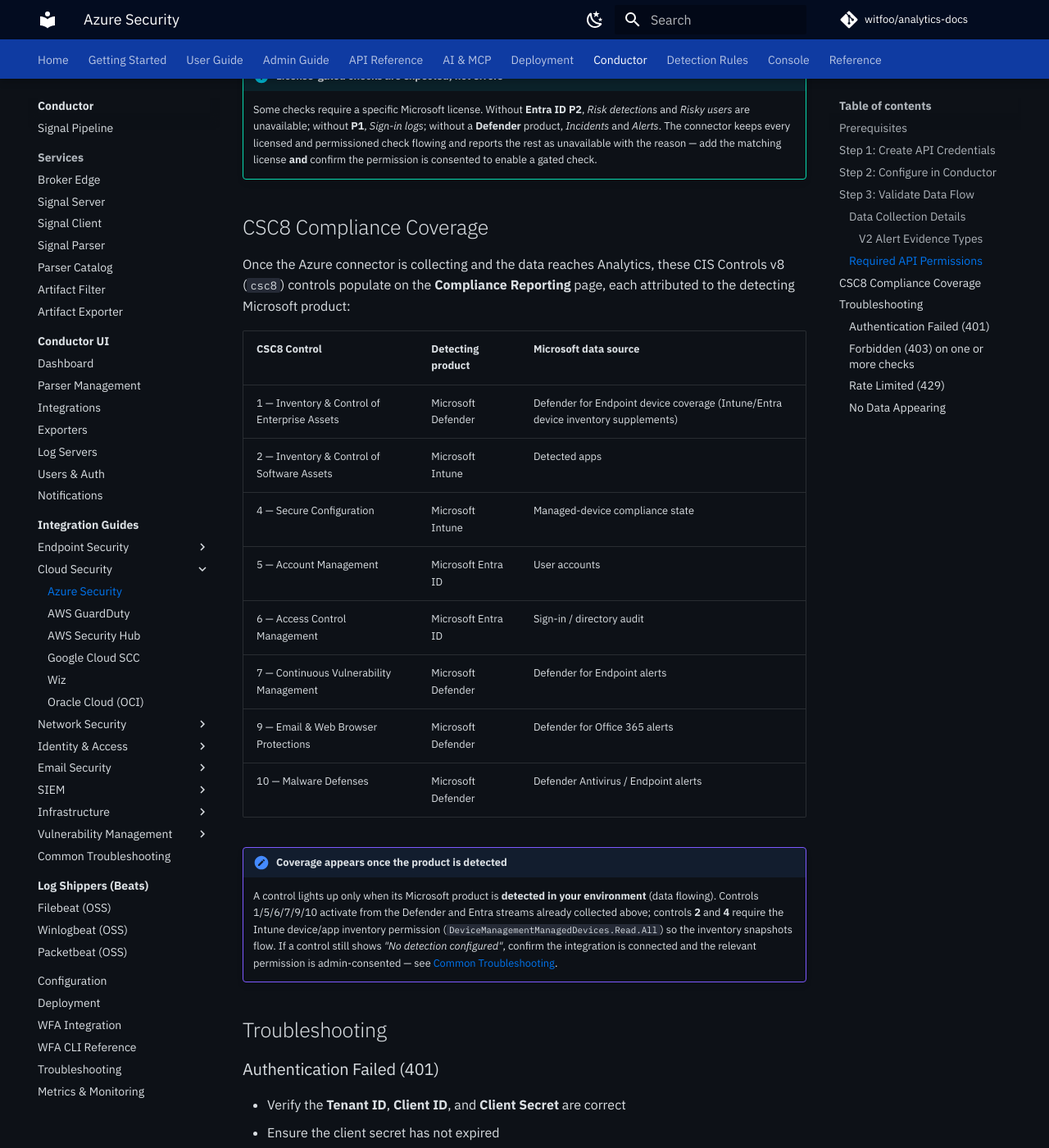
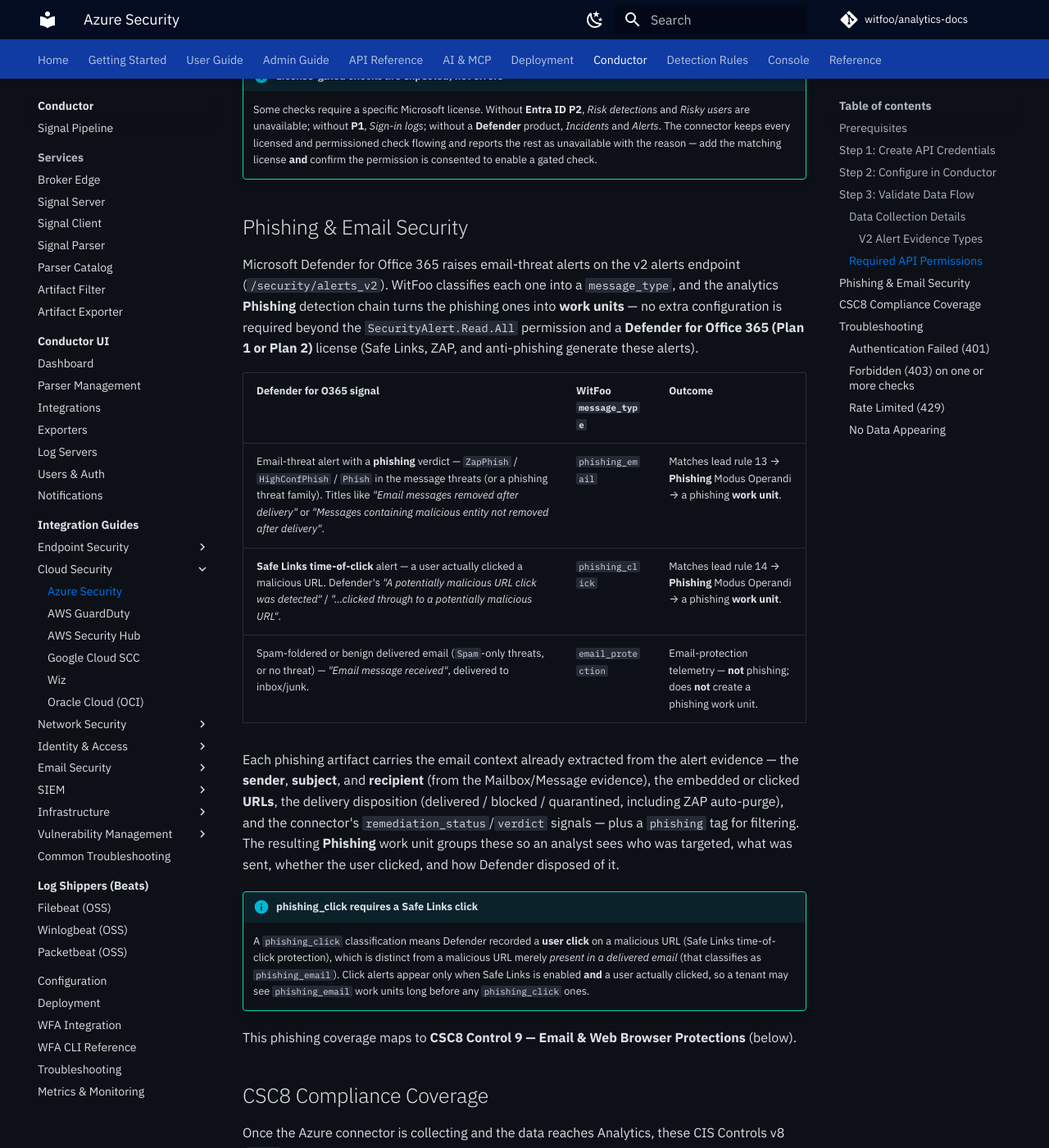
Before and after one commit to witfoo/analytics-docs, an MkDocs documentation site: the page built from docs/conductor/integrations/azure-security.md, in a window 1280 px wide and 1400 px high, scrolled down 6088 px. Shown: the whole window at 82% size. Built offline with MkDocs 1.6.1 and Material for MkDocs 9.7.7, drawn with Linux system fonts in a browser that asks for light colours; plug-ins that fetch from the network failed and are left out; comment, search, counter and statistics services are not loaded; the version menu is left out.

Commit message:
docs(azure-security): document phishing/email-security work units [witfoo-dev/analytics#255]
PR397b. Adds a "Phishing & Email Security" section to the Azure Security
integration guide: how Defender for O365 email-threat alerts map to WitFoo
message_types (phishing_email / phishing_click / email_protection), the
resulting Phishing Modus Operandi work unit and the email context it carries,
the required SecurityAlert.Read.All permission + Defender for O365 license, the
phishing_email-vs-phishing_click (Safe Links click) distinction, and the tie to
CSC8 Control 9 (Email & Web Browser Protections).

Pairs with PR397a (conductor signal-parser classification) for witfoo-dev/analytics#255.

Co-Authored-By: Claude Opus 4.8 (1M context) <noreply@anthropic.com>

```diff
--- a/docs/conductor/integrations/azure-security.md
+++ b/docs/conductor/integrations/azure-security.md
@@ -189,6 +189,36 @@ change until an administrator re-consents.
     the rest as unavailable with the reason — add the matching license **and**
     confirm the permission is consented to enable a gated check.
 
+## Phishing & Email Security
+
+Microsoft Defender for Office 365 raises email-threat alerts on the v2 alerts endpoint
+(`/security/alerts_v2`). WitFoo classifies each one into a `message_type`, and the analytics
+**Phishing** detection chain turns the phishing ones into **work units** — no extra configuration
+is required beyond the `SecurityAlert.Read.All` permission and a **Defender for Office 365 (Plan 1
+or Plan 2)** license (Safe Links, ZAP, and anti-phishing generate these alerts).
+
+| Defender for O365 signal | WitFoo `message_type` | Outcome |
+|--------------------------|------------------------|---------|
+| Email-threat alert with a **phishing** verdict — `ZapPhish` / `HighConfPhish` / `Phish` in the message threats (or a phishing threat family). Titles like *"Email messages removed after delivery"* or *"Messages containing malicious entity not removed after delivery"*. | `phishing_email` | Matches lead rule 13 → **Phishing** Modus Operandi → a phishing **work unit**. |
+| **Safe Links time-of-click** alert — a user actually clicked a malicious URL. Defender's *"A potentially malicious URL click was detected"* / *"…clicked through to a potentially malicious URL"*. | `phishing_click` | Matches lead rule 14 → **Phishing** Modus Operandi → a phishing **work unit**. |
+| Spam-foldered or benign delivered email (`Spam`-only threats, or no threat) — *"Email message received"*, delivered to inbox/junk. | `email_protection` | Email-protection telemetry — **not** phishing; does **not** create a phishing work unit. |
+
+Each phishing artifact carries the email context already extracted from the alert evidence — the
+**sender**, **subject**, and **recipient** (from the Mailbox/Message evidence), the embedded or
+clicked **URLs**, the delivery disposition (delivered / blocked / quarantined, including ZAP
+auto-purge), and the connector's `remediation_status`/`verdict` signals — plus a `phishing` tag for
+filtering. The resulting **Phishing** work unit groups these so an analyst sees who was targeted,
+what was sent, whether the user clicked, and how Defender disposed of it.
+
+!!! info "phishing_click requires a Safe Links click"
+    A `phishing_click` classification means Defender recorded a **user click** on a malicious URL
+    (Safe Links time-of-click protection), which is distinct from a malicious URL merely *present in
+    a delivered email* (that classifies as `phishing_email`). Click alerts appear only when Safe
+    Links is enabled **and** a user actually clicked, so a tenant may see `phishing_email` work units
+    long before any `phishing_click` ones.
+
+This phishing coverage maps to **CSC8 Control 9 — Email & Web Browser Protections** (below).
+
 ## CSC8 Compliance Coverage
 
 Once the Azure connector is collecting and the data reaches Analytics, these CIS Controls v8
```
